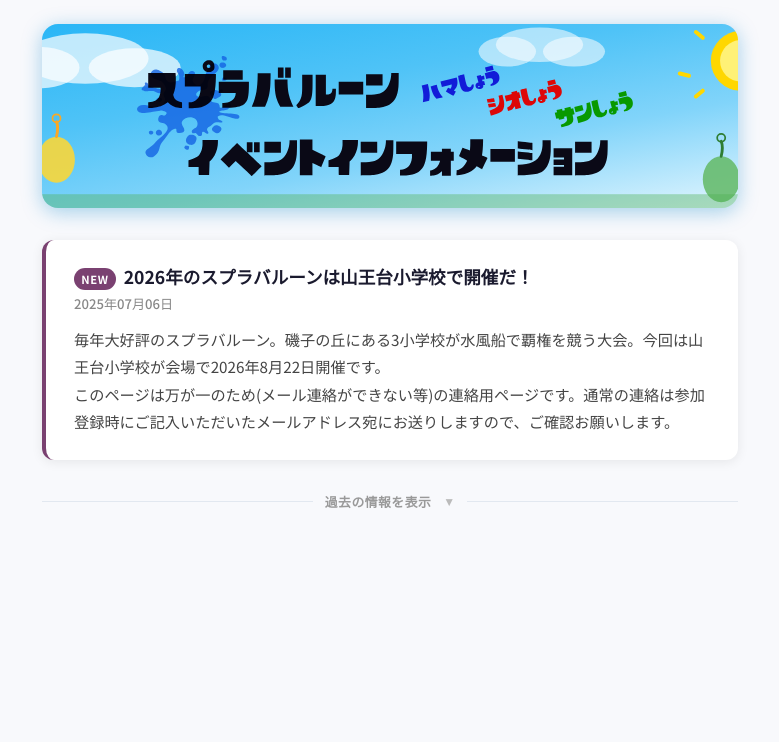
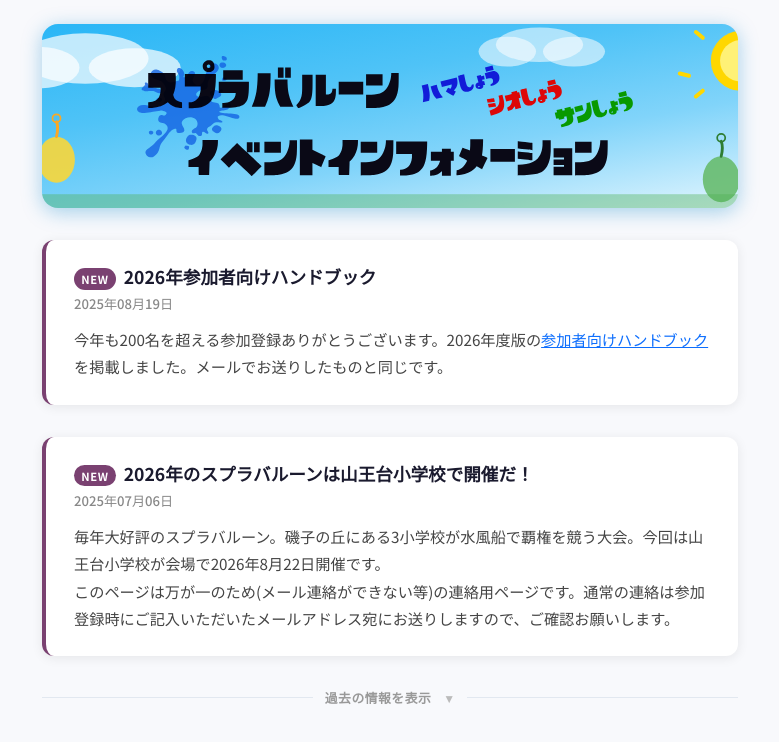
Before and after one commit to hama-oyaji/splaballoon, a plain HTML site: page index.html in a window 1280 px wide. Shown: the whole page, without its empty margins (250-1029 px from the left). Drawn offline with nearby package versions, Linux system fonts and the light colour scheme.

Commit message:
Add latest entry for 2026 participant handbook

```diff
--- a/index.html
+++ b/index.html
@@ -176,6 +176,17 @@
             <!-- Latest entry (card) -->
             <div class="card-latest">
                 <div class="entry-title">
+                    <span class="badge-new">NEW</span>2026年参加者向けハンドブック
+                </div>
+                <div class="entry-date">2025年08月19日</div>
+                <div class="entry-body">
+                   今年も200名を超える参加登録ありがとうございます。2026年度版の<a href="splaballoon2026-guidebook.pdf">参加者向けハンドブック</a>を掲載しました。メールでお送りしたものと同じです。
+                </div>
+            </div>
+
+            <!-- Latest entry (card) -->
+            <div class="card-latest">
+                <div class="entry-title">
                     <span class="badge-new">NEW</span>2026年のスプラバルーンは山王台小学校で開催だ！
                 </div>
                 <div class="entry-date">2025年07月06日</div>
```
